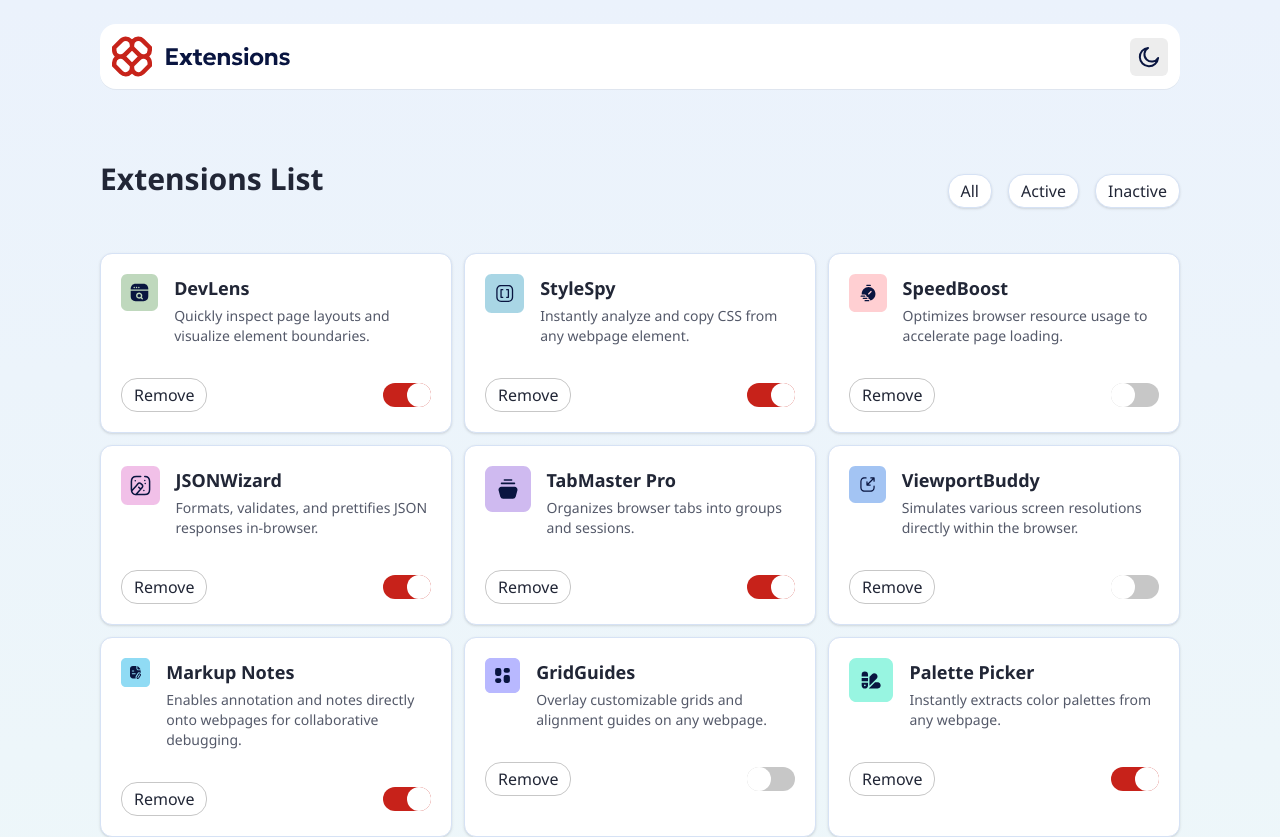
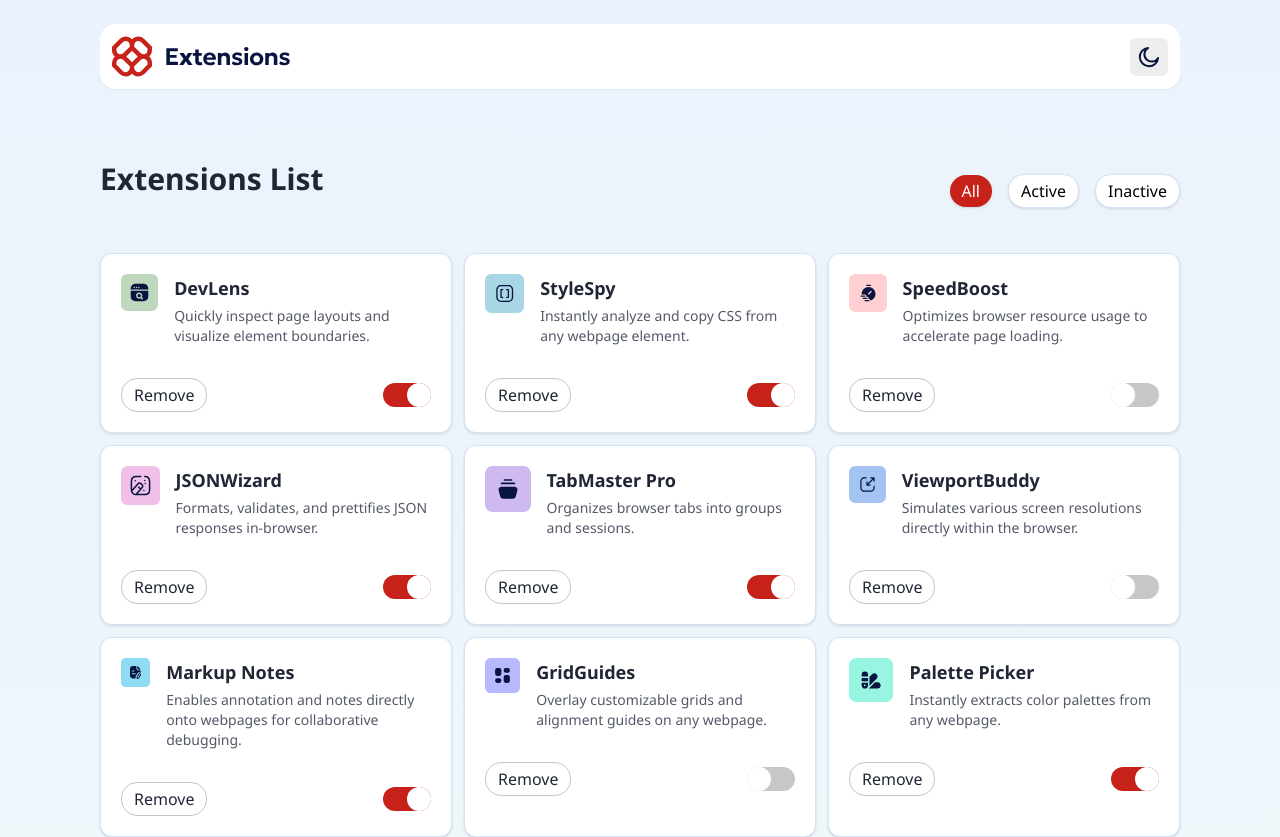
Before and after one commit to NitiemaAllassane/extentions-manager, a React (Vite) app: page / in a window 1280 px wide. Shown: the top 837 px of the page. Built offline with nearby package versions, Linux system fonts and the light colour scheme; a web font is replaced by a local one.

Commit message:
(add): navigations switching

```diff
--- a/src/App.tsx
+++ b/src/App.tsx
@@ -2,9 +2,13 @@ import Header from "./components/Header";
 import Navigation from "./components/Navigation";
 import ExtensionCard from "./components/ExtensionCard";
 import data from '../data.json';
+import { useState } from "react";
 
 function App() {
-  const allExtensions = data.slice();
+  const [ currentTab, setCurrentTab ] = useState<'all' | 'active' | 'inactive'>('all');
+  const [ extensions, setExtensions ] = useState(data.slice());
+  const activeExtensions = extensions.filter( extension => ( extension.isActive === true));
+  const inactiveExtensions = extensions.filter( extension => ( extension.isActive === false));
 
   return (
     <>
@@ -14,11 +18,19 @@ function App() {
         <section className="mt-20 md:mt-24">
           <div className="container">
             <div>
-              <Navigation  />
+              <Navigation
+                currentTab={currentTab}
+                setCurrentTab={setCurrentTab}
+              />
             </div>
+
+            {
+              currentTab === "all" ? (
+                /* All extensions */
                 <div className="mt-8 grid sm:grid-cols-2 lg:grid-cols-3 gap-3">
-              {allExtensions.map(extension => (
+                  {extensions.map(extension => (
                     <ExtensionCard
+                      key={extension.name}
                       logo={extension.logo}
                       name={extension.name}
                       description={extension.description}
@@ -26,6 +38,39 @@ function App() {
                     />
                   ))}
                 </div>
+
+              ) : currentTab === "active" ? (
+
+                /* Active extensions */
+                <div className="mt-8 grid sm:grid-cols-2 lg:grid-cols-3 gap-3">
+                  {activeExtensions.map(extension => (
+                    <ExtensionCard
+                      key={extension.name}
+                      logo={extension.logo}
+                      name={extension.name}
+                      description={extension.description}
+                      isActive={extension.isActive}
+                    />
+                  ))}
+                </div>
+
+              ) : (
+
+                /* Inactive extensions */
+                <div className="mt-8 grid sm:grid-cols-2 lg:grid-cols-3 gap-3">
+                  {inactiveExtensions.map(extension => (
+                    <ExtensionCard
+                      key={extension.name}
+                      logo={extension.logo}
+                      name={extension.name}
+                      description={extension.description}
+                      isActive={extension.isActive}
+                    />
+                  ))}
+                </div>
+              )
+          }
+
           </div>
         </section>
       </main>
--- a/src/components/Navigation.tsx
+++ b/src/components/Navigation.tsx
@@ -1,7 +1,12 @@
 import TabButton from "./TabButton";
 
 
-function Navigation() {
+interface NavigationProps {
+    currentTab: string;
+    setCurrentTab: React.Dispatch<React.SetStateAction<"all" | "active" | "inactive">>;
+}
+
+function Navigation({ currentTab, setCurrentTab }: NavigationProps) {
     return (
         <nav>
             <div className="container flex flex-col md:flex-row items-center justify-between">
@@ -9,9 +14,23 @@ function Navigation() {
                     Extensions List
                 </h1>
                 <ul className="flex items-center gap-4">
-                    <TabButton text="All"  />
-                    <TabButton text="Active"  />
-                    <TabButton text="Inactive"  />
+                    <TabButton
+                        text="All"
+                        currentTab={currentTab}
+                        onButtonClick={() => setCurrentTab('all')}
+                     />
+
+                     <TabButton
+                        text="Active"
+                        currentTab={currentTab}
+                        onButtonClick={() => setCurrentTab('active')}
+                     />
+
+                     <TabButton
+                        text="Inactive"
+                        currentTab={currentTab}
+                        onButtonClick={() => setCurrentTab('inactive')}
+                     />
                 </ul>
             </div>
         </nav>
--- a/src/components/TabButton.tsx
+++ b/src/components/TabButton.tsx
@@ -1,14 +1,25 @@
-function TabButton({ text }: { text: string }) {
+import clsx from "clsx";
+
+interface TabButtonProps {
+    text: string,
+    currentTab: string,
+    onButtonClick: () => void
+}
+
+function TabButton({ text, currentTab, onButtonClick }: TabButtonProps) {
     return (
         <button
-            className="inline-block bg-white border border-neutral-200
-            shadow-sm px-4 py-2 md:px-3 md:py-1 rounded-2xl cursor-pointer
-            text-neutral-800 font-normal hover:opacity-85 dark:bg-neutral-700
-            dark:text-white dark:border-neutral-600 dark:hover:opacity-100 dark:hover:bg-neutral-600"
+            className={clsx(
+                `inline-block shadow-sm px-4 py-2 md:px-3 md:py-1 rounded-2xl cursor-pointer
+                font-normal hover:opacity-85 dark:bg-neutral-700 dark:hover:opacity-100`,
+                currentTab === text.toLowerCase() ? ` bg-red-700 text-white dark:bg-red-500 dark:text-neutral-800`
+                : `bg-white border border-neutral-200 dark:text-white dark:border-neutral-600 dark:hover:bg-neutral-600`
+            )}
+            onClick={onButtonClick}
         >
             {text}
         </button>
-    )
+    );
 }
 
 export default TabButton;
```
Lines whose indentation alone changed are shown as unchanged.
